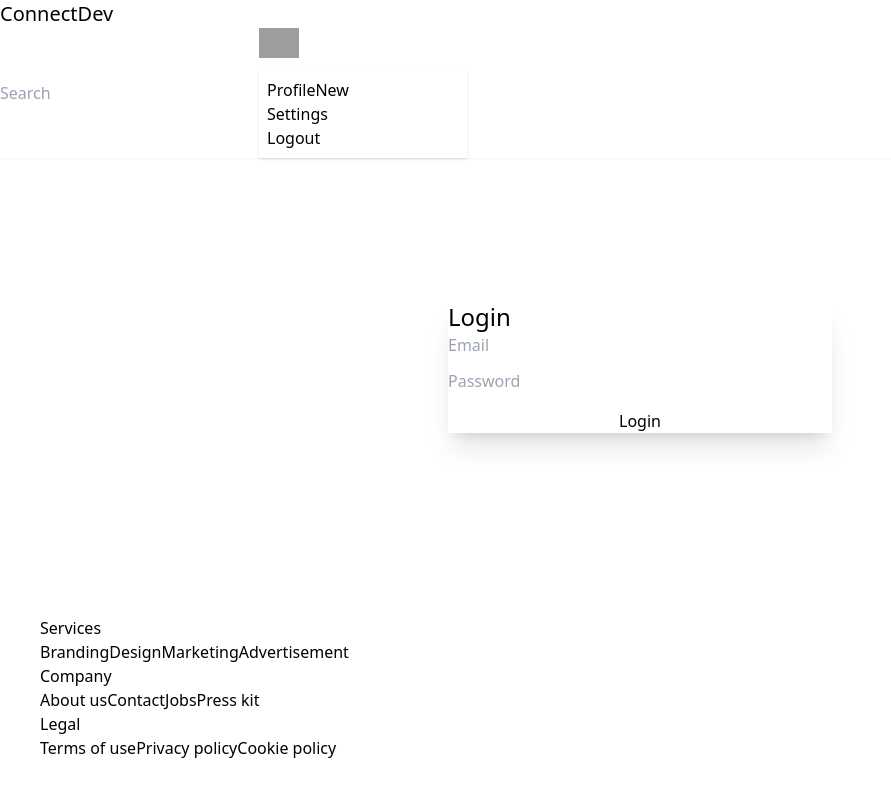
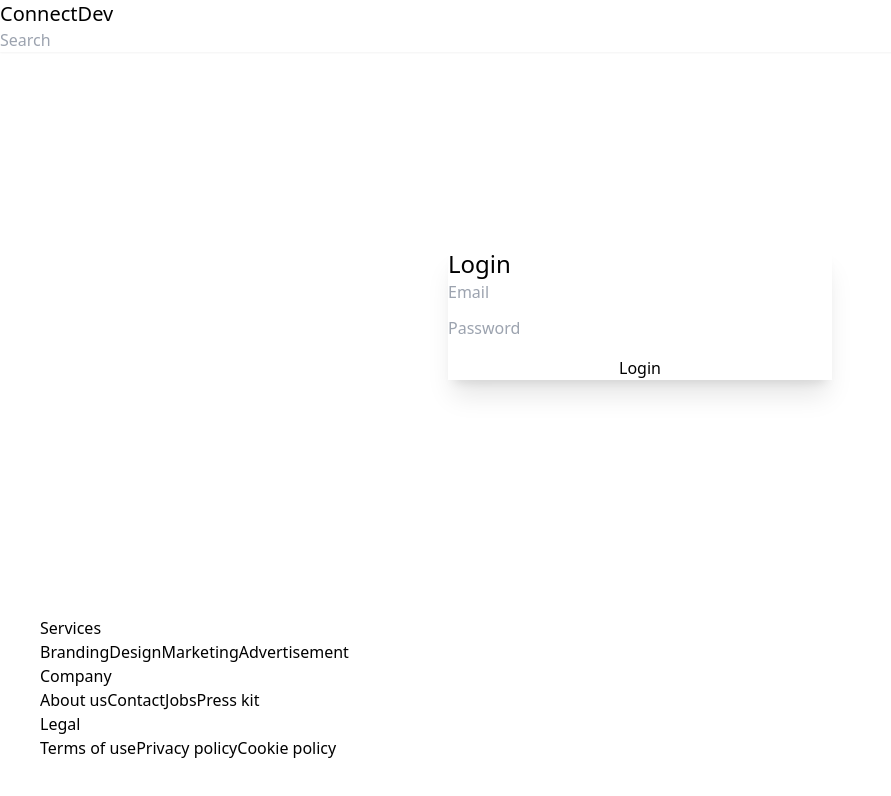
Before and after one commit to Sayansh2004/connectDevFrontend, a React (Vite) app: page /login in a window 1280 px wide. Shown: the top 796 px of the page, without its empty margins (0-891 px from the left). Built offline with nearby package versions, Linux system fonts and the light colour scheme; grey boxes are pictures that could not be loaded.

Commit message:
configured store and added user info

```diff
--- a/package.json
+++ b/package.json
@@ -10,9 +10,11 @@
     "preview": "vite preview"
   },
   "dependencies": {
+    "@reduxjs/toolkit": "^2.11.2",
     "formik": "^2.4.9",
     "react": "^19.2.0",
     "react-dom": "^19.2.0",
+    "react-redux": "^9.2.0",
     "react-router-dom": "^7.13.1",
     "yup": "^1.7.1"
   },
--- a/src/components/Login.jsx
+++ b/src/components/Login.jsx
@@ -1,9 +1,12 @@
 import { useFormik } from "formik";
+import { useDispatch } from "react-redux";
 
 import * as Yup from "yup";
+import { addUser } from "../utils/userSlice";
 
 
 export default function Login() {
+  const dispatch=useDispatch();
   const schemaValidation=Yup.object({
     emailId:Yup.string().required("Email id is required").email("Please enter a valid email"),
     password:Yup.string()
@@ -32,6 +35,7 @@ export default function Login() {
             body:JSON.stringify(values)}
           );
          const data=await response.json();
+         dispatch(addUser(data));
          console.log(data);
 
          if(response.ok){
--- a/src/components/Navbar.jsx
+++ b/src/components/Navbar.jsx
@@ -1,24 +1,36 @@
-import React from 'react'
+import { useSelector } from "react-redux"
 
 export default function Navbar() {
+  const user = useSelector((store) => store.user)
+
   return (
     <div className="navbar bg-base-100 shadow-sm">
       <div className="flex-1">
         <a className="btn btn-ghost text-xl">ConnectDev</a>
       </div>
-  <div className="flex gap-2">
-    <input type="text" placeholder="Search" className="input input-bordered w-24 md:w-auto" />
+
+      <div className="flex gap-2 items-center">
+        <input
+          type="text"
+          placeholder="Search"
+          className="input input-bordered w-24 md:w-auto"
+        />
+
+        {user && (
           <div className="dropdown dropdown-end mx-5">
             <div tabIndex={0} role="button" className="btn btn-ghost btn-circle avatar">
               <div className="w-10 rounded-full">
                 <img
-            alt="Tailwind CSS Navbar component"
-            src="https://img.daisyui.com/images/stock/photo-1534528741775-53994a69daeb.webp" />
+                  alt="User Avatar"
+                  src={user.data.photoUrl}
+                />
               </div>
             </div>
+
             <ul
-        tabIndex="-1"
-        className="menu menu-sm dropdown-content bg-base-100 rounded-box z-1 mt-3 w-52 p-2 shadow">
+              tabIndex={0}
+              className="menu menu-sm dropdown-content bg-base-100 rounded-box z-10 mt-3 w-52 p-2 shadow"
+            >
               <li>
                 <a className="justify-between">
                   Profile
@@ -29,6 +41,8 @@ export default function Navbar() {
               <li><a>Logout</a></li>
             </ul>
           </div>
+        )}
+
       </div>
     </div>
   )
--- /dev/null
+++ b/src/utils/app.store.js
@@ -0,0 +1,11 @@
+import { configureStore } from "@reduxjs/toolkit";
+import userReducer from "./userSlice";
+
+const appStore=configureStore({
+    reducer:{
+        user:userReducer
+
+    }
+})
+
+export default appStore;
--- /dev/null
+++ b/src/utils/userSlice.js
@@ -0,0 +1,19 @@
+import { createSlice } from "@reduxjs/toolkit";
+
+
+const userSlice=createSlice({
+    name:"user",
+    initialState:null,
+    reducers:{
+        addUser:(state,action)=>{
+            return action.payload
+        },
+
+        removeUser:(state)=>{
+            return null;
+        }
+    }
+})
+
+export const{addUser,removeUser}=userSlice.actions;
+export default userSlice.reducer;
```
Also changed, not shown: src/main.jsx (+6 -1 lines), 1 other file (tests, documents, lock files or other folders). Lines whose indentation alone changed are shown as unchanged.
